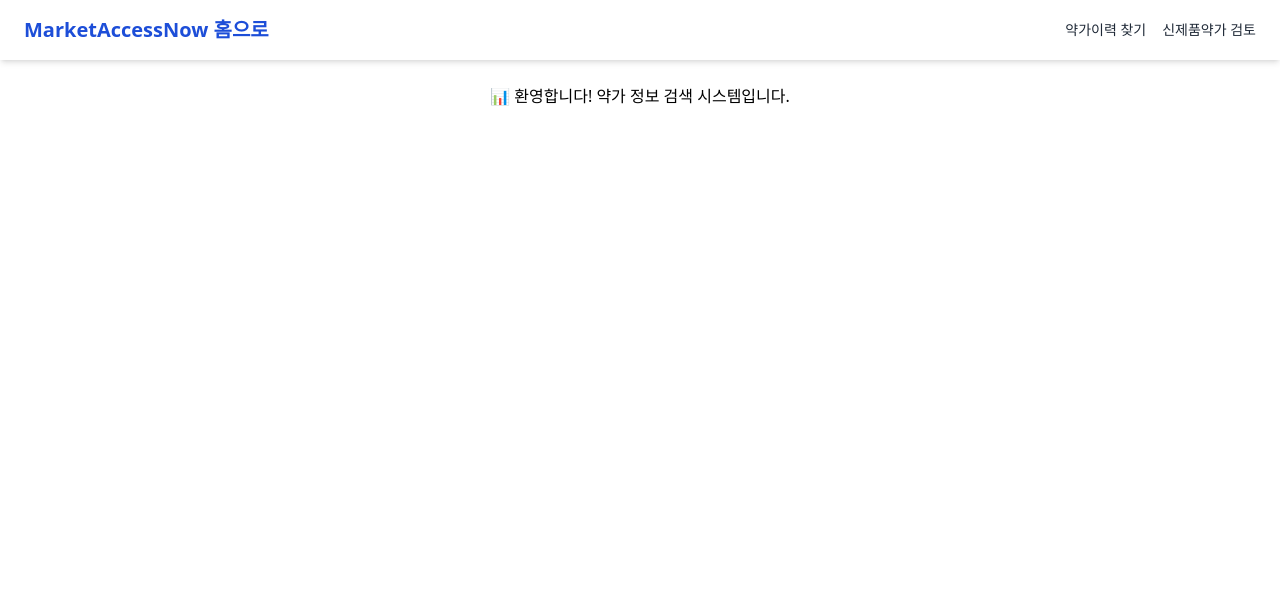
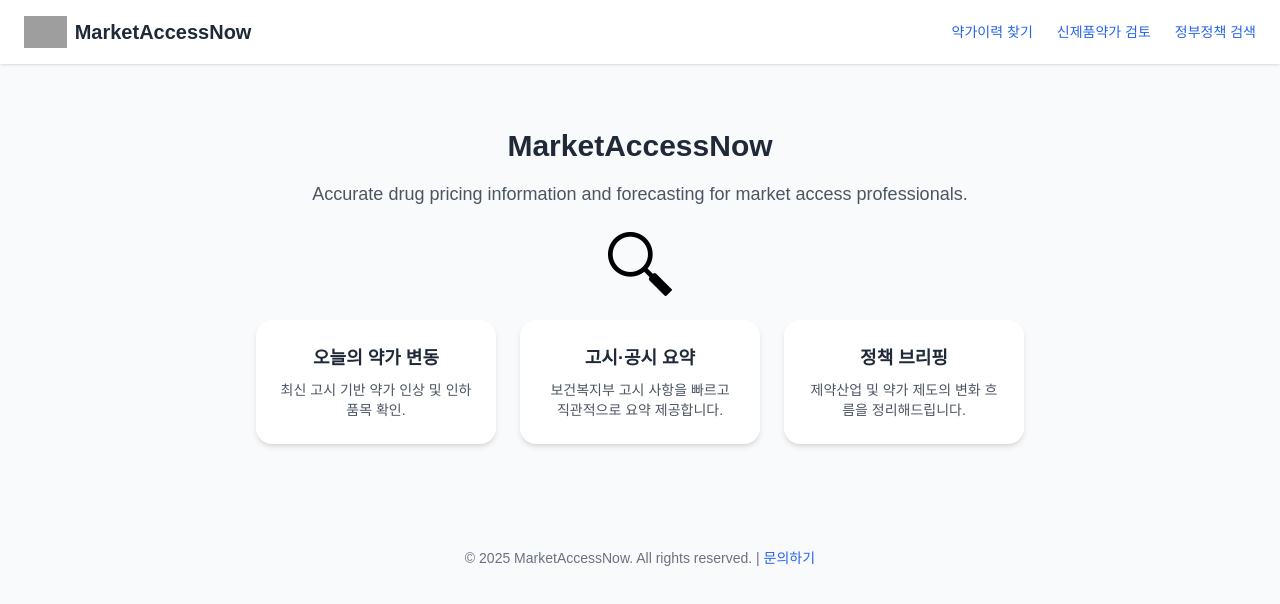
Before and after one commit to junsubpark/marketaccessnow, a React (Create React App) app: page / in a window 1280 px wide. Shown: the top 604 px of the page. Built offline with nearby package versions, Linux system fonts and the light colour scheme; grey boxes are pictures that could not be loaded.

Commit message:
restore original homepage layout with logo and magnifier

```diff
--- a/src/App.jsx
+++ b/src/App.jsx
@@ -2,29 +2,70 @@
 import { BrowserRouter as Router, Routes, Route, Link } from "react-router-dom";
 import DrugPriceHistory from "./pages/DrugPriceHistory";
 import DrugPricePredict from "./pages/DrugPricePredict";
+import "./App.css";
 
 function App() {
   return (
     <Router>
-      <div className="bg-white shadow-md px-6 py-4 flex justify-between items-center">
-        <Link to="/" className="text-xl font-bold text-blue-700">
-          MarketAccessNow 홈으로
-        </Link>
-        <div className="space-x-4 text-sm">
-          <Link to="/DrugPriceHistory" className="text-gray-800 hover:underline">
+      <div className="min-h-screen bg-gray-50 text-gray-800">
+        {/* 헤더 */}
+        <header className="flex items-center justify-between px-6 py-4 bg-white shadow">
+          <div className="flex items-center space-x-2">
+            <img src="/masa-logo.png" alt="MASA Logo" className="h-8" />
+            <h1 className="text-xl font-bold text-gray-800">MarketAccessNow</h1>
+          </div>
+          <nav className="space-x-6 text-sm">
+            <Link to="/DrugPriceHistory" className="hover:underline text-blue-600">
               약가이력 찾기
             </Link>
-          <Link to="/DrugPricePredict" className="text-gray-800 hover:underline">
+            <Link to="/DrugPricePredict" className="hover:underline text-blue-600">
               신제품약가 검토
             </Link>
+            <button className="hover:underline text-blue-600">정부정책 검색</button>
+          </nav>
+        </header>
+
+        {/* 라우팅 */}
+        <Routes>
+          <Route
+            path="/"
+            element={
+              <main className="text-center py-16">
+                <h2 className="text-3xl font-bold mb-4">MarketAccessNow</h2>
+                <p className="text-lg text-gray-600 mb-6">
+                  Accurate drug pricing information and forecasting for market access professionals.
+                </p>
+                <img src="/magnifier.png" alt="Magnifier icon" className="mx-auto w-16 h-16 mb-6" />
+
+                <div className="flex justify-center space-x-6 px-4 flex-wrap">
+                  <div className="bg-white p-6 rounded-2xl shadow-md w-60 mb-4">
+                    <h3 className="text-lg font-semibold mb-2">오늘의 약가 변동</h3>
+                    <p className="text-sm text-gray-600">최신 고시 기반 약가 인상 및 인하 품목 확인.</p>
+                  </div>
+                  <div className="bg-white p-6 rounded-2xl shadow-md w-60 mb-4">
+                    <h3 className="text-lg font-semibold mb-2">고시·공시 요약</h3>
+                    <p className="text-sm text-gray-600">보건복지부 고시 사항을 빠르고 직관적으로 요약 제공합니다.</p>
+                  </div>
+                  <div className="bg-white p-6 rounded-2xl shadow-md w-60 mb-4">
+                    <h3 className="text-lg font-semibold mb-2">정책 브리핑</h3>
+                    <p className="text-sm text-gray-600">제약산업 및 약가 제도의 변화 흐름을 정리해드립니다.</p>
                   </div>
                 </div>
-
-      <Routes>
-        <Route path="/" element={<div className="p-6 text-center">📊 환영합니다! 약가 정보 검색 시스템입니다.</div>} />
+              </main>
+            }
+          />
           <Route path="/DrugPriceHistory" element={<DrugPriceHistory />} />
           <Route path="/DrugPricePredict" element={<DrugPricePredict />} />
         </Routes>
+
+        {/* 푸터 */}
+        <footer className="text-center text-sm text-gray-500 py-6">
+          © 2025 MarketAccessNow. All rights reserved. |{" "}
+          <a href="mailto:fursie@naver.com" className="text-blue-600 hover:underline">
+            문의하기
+          </a>
+        </footer>
+      </div>
     </Router>
   );
 }
```
Lines whose indentation alone changed are shown as unchanged.
